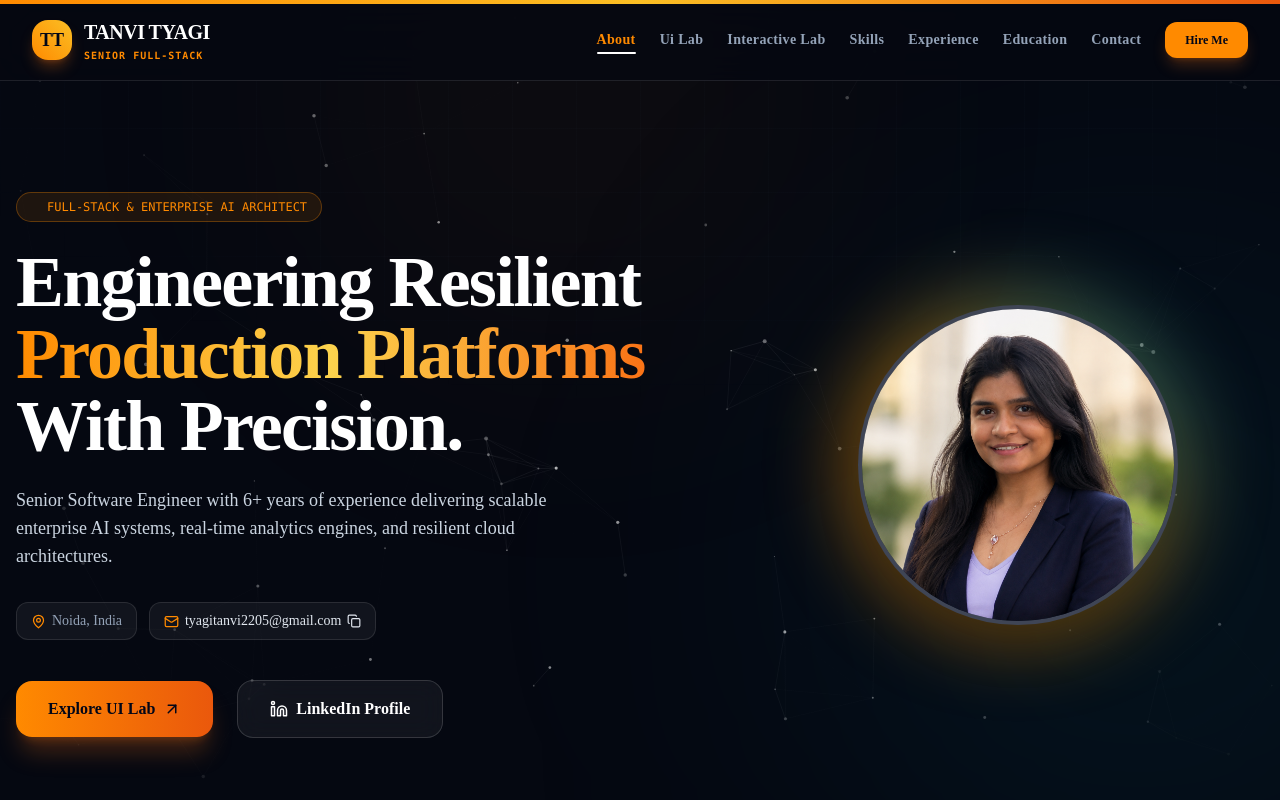
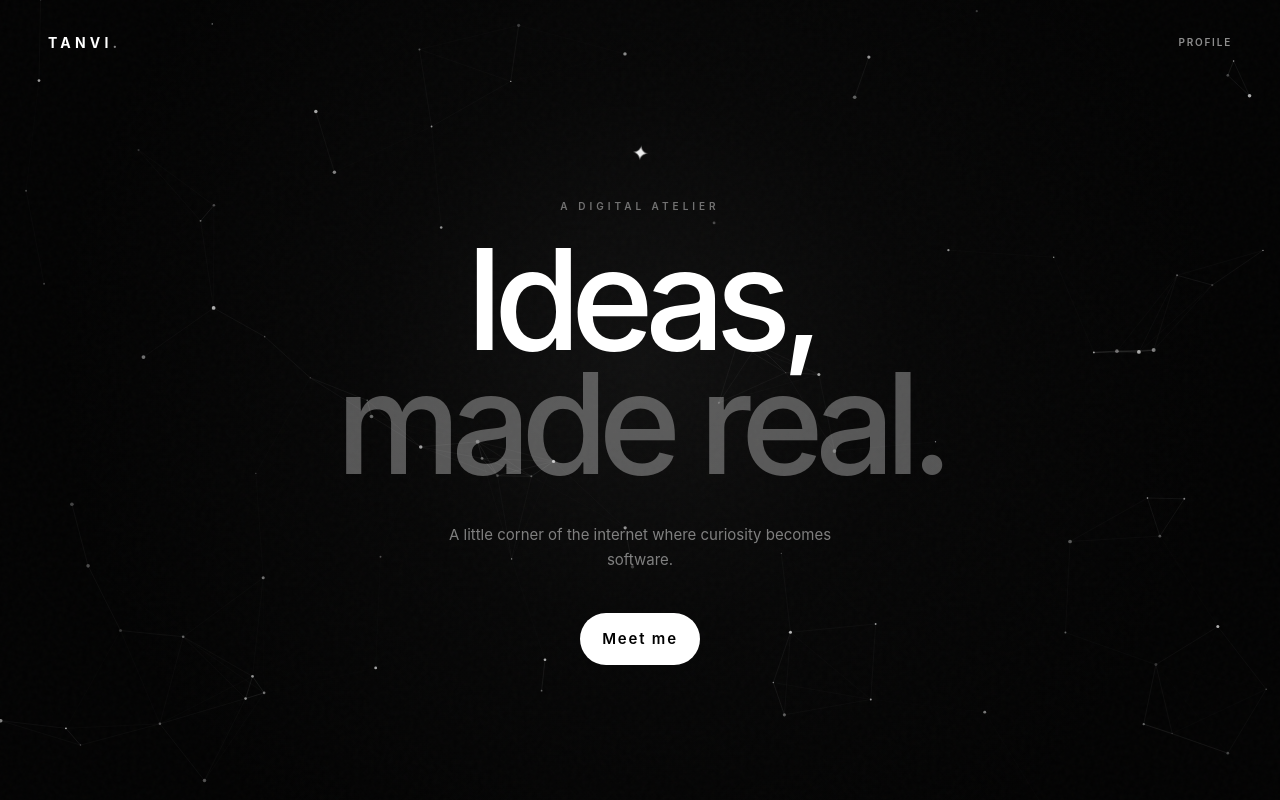
Before and after one commit to tyagitanvi/kalay.in, a React (Vite) app: page / in a window 1280 px wide. Shown: the top 800 px of the page. Built offline with nearby package versions, Linux system fonts and the light colour scheme.

Commit message:
redirected to ME

```diff
--- a/src/App.tsx
+++ b/src/App.tsx
@@ -2,14 +2,14 @@ import { BrowserRouter, Routes, Route } from "react-router-dom";
 
 // import KalayApp from "./pages/kalay";
 import MyProfile from "./pages/TT";
-// import Home from "./pages/Home"
+import Home from "./pages/Home"
 
 function App() {
   return (
     <BrowserRouter>
       <Routes>
-        {/* <Route path="/" element={<Home />} /> */}
-        <Route path="/" element={<MyProfile />} />
+        <Route path="/" element={<Home />} />
+        <Route path="/ME" element={<MyProfile />} />
       </Routes>
     </BrowserRouter>
   );
--- a/src/pages/Home.tsx
+++ b/src/pages/Home.tsx
@@ -233,7 +233,7 @@ const Home = () => {
         <div className="nav-links">
           {/* <a href="#work">WORK</a>
           <a href="#lab">LAB</a> */}
-          <a href="/profile">PROFILE</a>
+          <a href="/ME">PROFILE</a>
         </div>
       </nav>
 
@@ -263,7 +263,7 @@ const Home = () => {
             <span>↗</span>
           </a> */}
 
-          <a href="/profile" className="primary-button">
+          <a href="/ME" className="primary-button">
             Meet me
           </a>
         </div>
```
